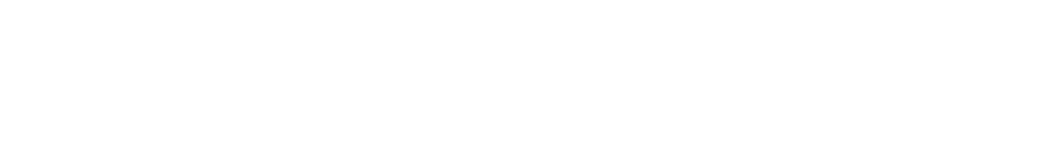
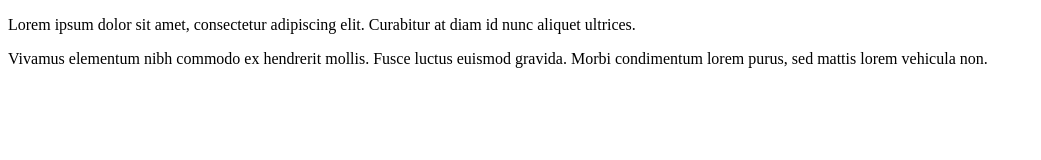
Before and after one commit to zalparan/zalparan.github.io, a plain HTML site: page Pseudo_selectorok/index.html in a window 1280 px wide. Shown: the whole page, without its empty margins (0-1041 px from the left). Drawn offline with Linux system fonts and the light colour scheme.

Commit message:
Update index.html

```diff
--- a/Pseudo_selectorok/index.html
+++ b/Pseudo_selectorok/index.html
@@ -8,6 +8,13 @@
     <link rel="stylesheet" type="text/css" href="style.css">
 </head>
 <body>
-
+    <div>
+        <p>
+            Lorem ipsum dolor sit amet, consectetur adipiscing elit. Curabitur at diam id nunc aliquet ultrices.
+        </p>
+        <p>
+            Vivamus elementum nibh commodo ex hendrerit mollis. Fusce luctus euismod gravida. Morbi condimentum lorem purus, sed mattis lorem vehicula non.
+        </p>
+    </div>
 </body>
 </html>
```
